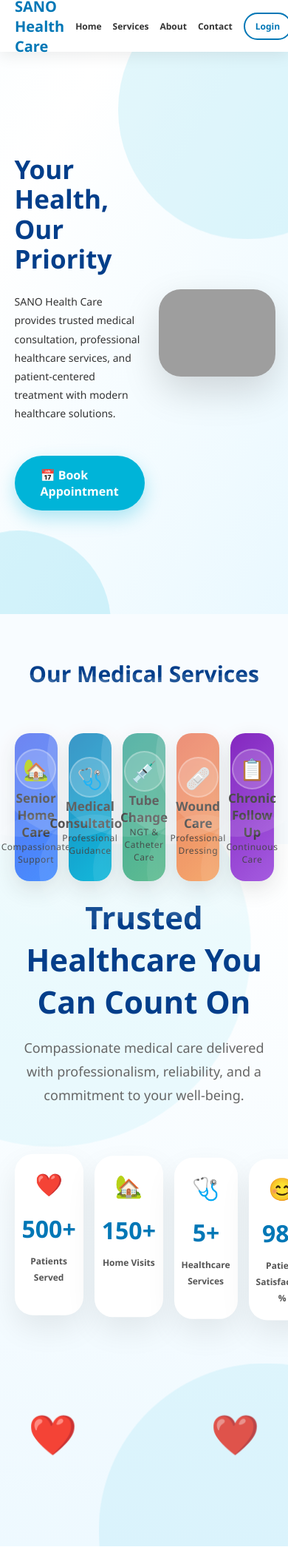
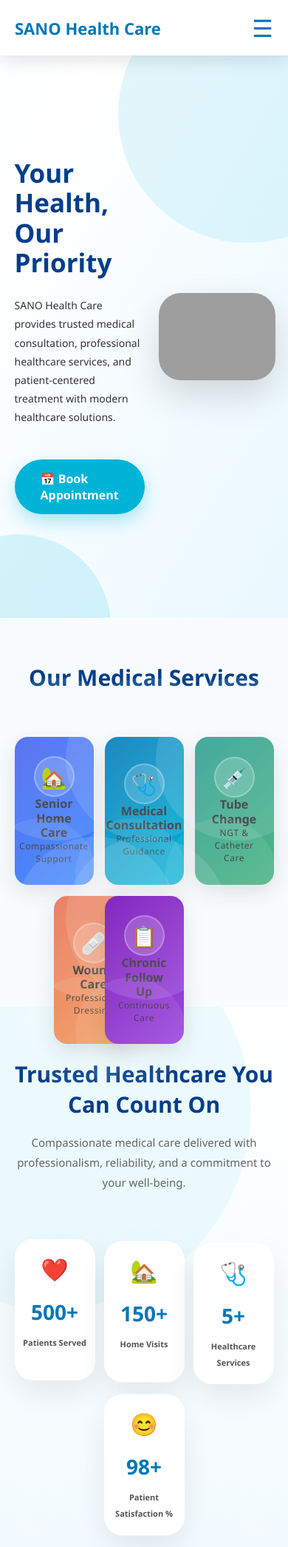
Before and after one commit to Bisratesk/sano-health-care, a Django app: page / in a window 390 px wide. Shown: the top 2091 px of the page at 74% size. Run offline with Django 5.2, Linux system fonts and the light colour scheme; grey boxes are pictures that could not be loaded.

```diff
--- a/sanoproject/sanoapp/templates/landing.html
+++ b/sanoproject/sanoapp/templates/landing.html
@@ -1335,57 +1335,126 @@ footer{
     user-select:none;
 }
 
-
 @media(max-width:900px){
 
 /* ================= HEADER ================= */
 
 header{
+
     position:fixed;
     top:0;
     left:0;
+
     width:100%;
-    height:70px;
+    height:75px;
 
     padding:0 20px;
 
+    background:white;
+
+    display:flex;
+
+    align-items:center;
+
+    justify-content:space-between;
+
     z-index:9999;
+
+    box-shadow:0 5px 25px rgba(0,0,0,.12);
+
 }
 
 
 body{
-    padding-top:70px;
+
+    padding-top:75px;
+
 }
 
 
 .logo{
-    font-size:20px;
-}
-
-
-/* hide hamburger */
+
+    font-size:22px;
+
+}
+
+
+/* Hamburger */
 
 .menu-toggle{
+
+    display:block;
+
+    font-size:32px;
+
+    cursor:pointer;
+
+    color:#0077b6;
+
+}
+
+
+
+/* Mobile dropdown */
+
+
+nav{
+
+    position:absolute;
+
+    top:75px;
+
+    left:5%;
+
+    width:90%;
+
     display:none;
-}
-
-
-nav{
+
+    flex-direction:column;
+
+    gap:18px;
+
+    padding:25px;
+
+    background:white;
+
+    border-radius:20px;
+
+    box-shadow:0 20px 45px rgba(0,0,0,.18);
+
+}
+
+
+nav.active{
+
     display:flex;
-    align-items:center;
-}
+
+}
+
 
 
 nav a{
-    margin-left:15px;
-    font-size:12px;
-}
+
+    margin:0;
+
+    text-align:center;
+
+    font-size:15px;
+
+}
+
 
 
 .btn{
-    padding:8px 14px;
-    font-size:12px;
-}
+
+    width:100%;
+
+    text-align:center;
+
+    margin:0;
+
+}
+
 
 
 
@@ -1421,6 +1490,7 @@ nav a{
 }
 
 
+
 .hero p{
 
     font-size:14px;
@@ -1438,6 +1508,7 @@ nav a{
 
 
 
+
 /* ================= SERVICES ================= */
 
 
@@ -1448,6 +1519,7 @@ nav a{
 }
 
 
+
 .section-title{
 
     font-size:30px;
@@ -1458,11 +1530,9 @@ nav a{
 
 .cards{
 
-    display:flex;
-
-    flex-wrap:nowrap;
-
-    justify-content:center;
+    display:grid;
+
+    grid-template-columns:repeat(3,1fr);
 
     gap:15px;
 
@@ -1472,7 +1542,7 @@ nav a{
 
 .flip-card{
 
-    width:180px;
+    width:100%;
 
     height:200px;
 
@@ -1485,6 +1555,8 @@ nav a{
 
     padding:15px;
 
+    border-radius:18px;
+
 }
 
 
@@ -1492,6 +1564,7 @@ nav a{
 .icon{
 
     width:55px;
+
     height:55px;
 
     font-size:28px;
@@ -1502,9 +1575,12 @@ nav a{
 
 .flip-front h3{
 
-    font-size:17px;
-
-}
+    font-size:16px;
+
+    line-height:1.2;
+
+}
+
 
 
 .flip-front p{
@@ -1515,6 +1591,38 @@ nav a{
 
 
 
+.flip-back{
+
+    font-size:12px;
+
+    line-height:1.5;
+
+}
+
+
+/* bottom two cards centered */
+
+
+.flip-card:nth-child(4){
+
+    grid-column:1;
+
+    margin-left:50%;
+
+}
+
+
+
+.flip-card:nth-child(5){
+
+    grid-column:2;
+
+}
+
+
+
+
+
 /* ================= TRUSTED HEALTHCARE ================= */
 
 
@@ -1526,11 +1634,251 @@ nav a{
 
 
 
+.stats h2{
+
+    font-size:30px;
+
+}
+
+
+
+.stats-subtitle{
+
+    font-size:15px;
+
+}
+
+
+
 .stats-container{
 
     display:grid;
 
-    grid-template-columns:repeat(4,1fr);
+    grid-template-columns:repeat(3,1fr);
+
+    gap:12px;
+
+}
+
+
+
+.stat-card{
+
+    padding:20px 8px;
+
+    min-width:0;
+
+}
+
+
+
+.stat-icon{
+
+    font-size:30px;
+
+}
+
+
+
+.stat-card h3{
+
+    font-size:28px;
+
+    white-space:nowrap;
+
+}
+
+
+
+.stat-card span{
+
+    font-size:11px;
+
+}
+
+
+
+.stat-card:nth-child(4){
+
+    grid-column:2;
+
+}
+
+
+
+
+
+/* ================= ABOUT / SANO HEALTHCARE ================= */
+
+
+.about{
+
+    padding:80px 5%;
+
+}
+
+
+
+.about-content{
+
+    flex-direction:row;
+
+    gap:25px;
+
+}
+
+
+
+.about-text{
+
+    width:50%;
+
+}
+
+
+
+.about-image{
+
+    width:50%;
+
+    display:flex;
+
+    justify-content:center;
+
+    align-items:center;
+
+}
+
+
+
+.about h2{
+
+    font-size:30px;
+
+}
+
+
+
+.about p{
+
+    font-size:14px;
+
+}
+
+
+
+.features{
+
+    grid-template-columns:repeat(2,1fr);
+
+    gap:10px;
+
+}
+
+
+
+.feature{
+
+    font-size:12px;
+
+    padding:12px;
+
+}
+
+
+
+
+/* Animation stays inside screen */
+
+
+.medical-animation{
+
+    width:240px;
+
+    height:240px;
+
+    margin:auto;
+
+}
+
+
+
+.doctor-circle{
+
+    width:160px;
+
+    height:160px;
+
+    font-size:65px;
+
+}
+
+
+
+.floating-card{
+
+    width:50px;
+
+    height:50px;
+
+    font-size:22px;
+
+}
+
+
+
+.card1{
+
+    right:0;
+
+}
+
+
+
+.card2{
+
+    left:0;
+
+}
+
+
+
+.card3{
+
+    right:0;
+
+}
+
+
+
+
+
+/* ================= CONTACT ================= */
+
+
+.contact{
+
+    padding:60px 5%;
+
+}
+
+
+
+.company-card{
+
+    width:100%;
+
+    padding:20px;
+
+    overflow:hidden;
+
+}
+
+
+
+.contact-info{
+
+    grid-template-columns:repeat(2,1fr);
 
     gap:15px;
 
@@ -1538,147 +1886,41 @@ nav a{
 
 
 
-.stat-card{
-
-    padding:20px 10px;
-
-}
-
-
-
-.stat-card h3{
-
-    font-size:32px;
-
-}
-
-
-
-.stat-icon{
-
-    font-size:30px;
-
-}
-
-
-
-.stat-card span{
-
-    font-size:12px;
-
-}
-
-
-
-
-
-/* ================= ABOUT ================= */
-
-
-.about{
-
-    padding:80px 5%;
-
-}
-
-
-
-.about-content{
-
-    flex-direction:row;
-
-    gap:30px;
-
-}
-
-
-
-.about-text{
-
-    width:50%;
-
-}
-
-
-
-.about-image{
-
-    width:50%;
-
-}
-
-
-
-.about h2{
-
-    font-size:30px;
-
-}
-
-
-
-.about p{
-
-    font-size:14px;
-
-}
-
-
-
-.features{
-
-    grid-template-columns:repeat(2,1fr);
-
-}
-
-
-
-.feature{
-
-    font-size:12px;
+.contact-info div{
+
+    min-width:0;
 
     padding:12px;
 
-}
-
-
-
-/* medical animation */
-
-
-.medical-animation{
-
-    width:250px;
-
-    height:250px;
-
-}
-
-
-
-.doctor-circle{
-
-    width:170px;
-
-    height:170px;
-
-    font-size:70px;
-
-}
-
-
-
-/* ================= CONTACT ================= */
-
-
-.contact-info{
-
-    grid-template-columns:repeat(2,1fr);
-
-}
-
-
-.company-card{
+    background:#f8fcff;
+
+    border-radius:15px;
+
+    overflow-wrap:break-word;
+
+    word-break:break-word;
+
+}
+
+
+
+.company-card p{
+
+    overflow-wrap:break-word;
+
+    word-break:break-word;
+
+}
+
+
+
+
+/* FOOTER */
+
+
+footer{
+
+    font-size:13px;
 
     padding:20px;
 
@@ -1686,7 +1928,6 @@ nav a{
 
 
 }
-
 
 
 
```
